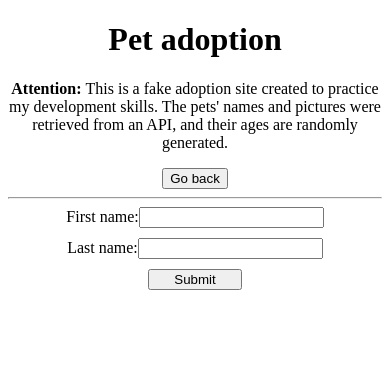
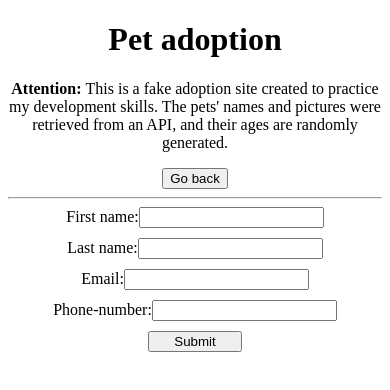
Before and after one commit to biancashiromoto/pet-adoption, a React (Vite) app: page /adopt in a window 390 px wide. Shown: the top 390 px of the page. Built offline with nearby package versions, Linux system fonts and the light colour scheme.

Commit message:
feat: add inputs for email and phone number

```diff
--- a/src/pages/AdoptionForm/index.tsx
+++ b/src/pages/AdoptionForm/index.tsx
@@ -1,22 +1,32 @@
 const AdoptionForm = () => {
+
     return (
         <form
             className="form"
-        onSubmit={() => console.log('submit')}
+            onSubmit={() => {}}
         >
-        <label htmlFor="first-name">
+            <label htmlFor="input__first-name">
                 First name:
-            <input type="text" id="first-name" />
+                <input type="text" id="input__first-name" />
             </label>
-        <label htmlFor="last-name">
+            <label htmlFor="input__last-name">
                 Last name:
-            <input type="text" id="last-name" />
+                <input type="text" id="input__last-name" />
+            </label>
+            <label htmlFor="input__email">
+                Email:
+                <input type="email" id="input__email" />
+            </label>
+            <label htmlFor="input__phone-number">
+                Phone-number:
+                <input type="tel" id="input__phone-number" />
             </label>
             <button
                 onClick={(e) => {
                     e.preventDefault();
                     console.log('submit');
                 }}
+                type="submit"
             >
                 Submit
             </button>
```
Lines whose indentation alone changed are shown as unchanged.
